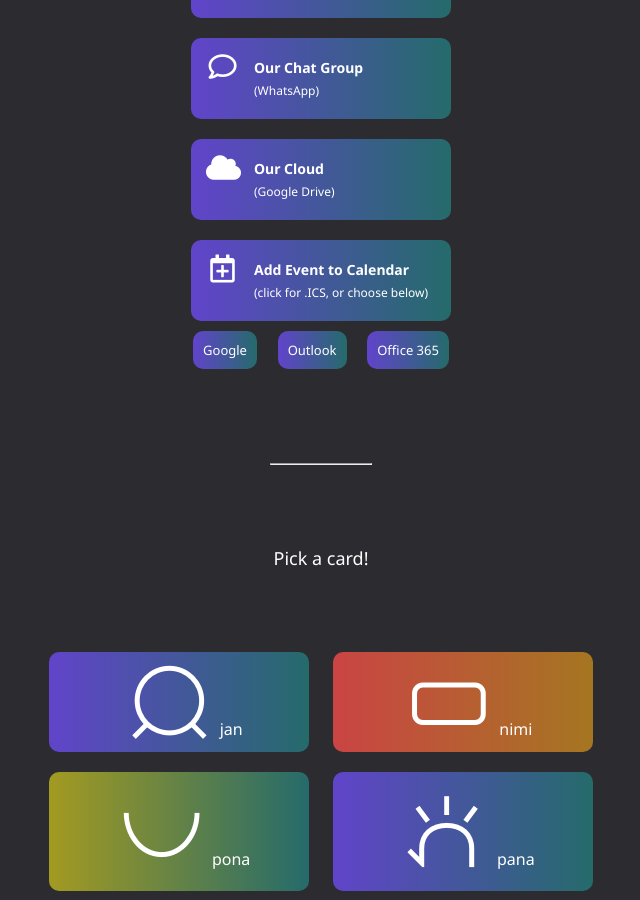
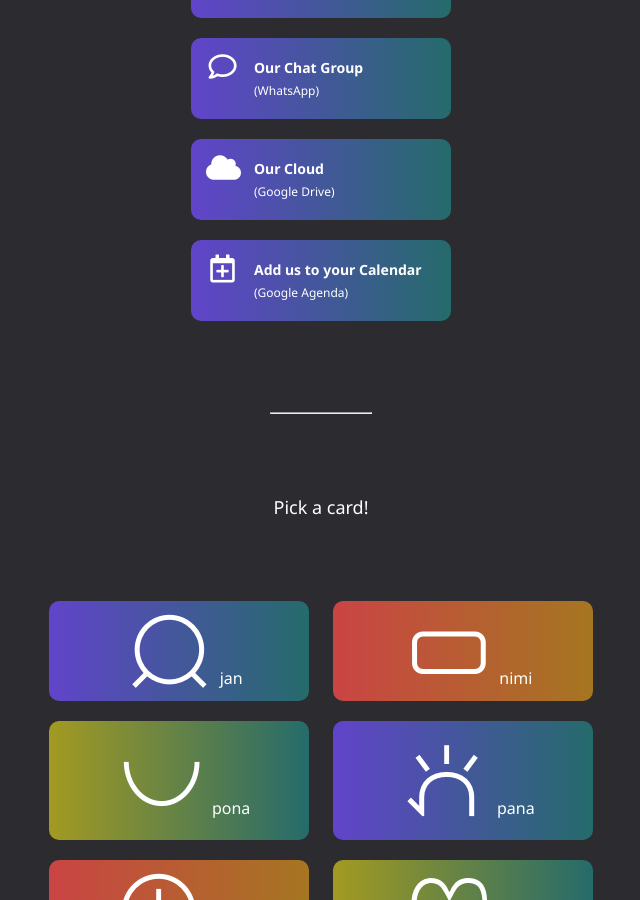
Before and after one commit to e-rotaract/e-rotaract.github.io, a Jekyll site: the page built from index.html, in a window 1280 px wide and 900 px high, scrolled down 528 px. Shown: the whole window, without its empty margins (319-959 px from the left). Built offline with Jekyll 4.4.1, drawn with Linux system fonts in a browser that asks for light colours; nearby versions of some CDN libraries; some of the changed lines change nothing that is shown.

Commit message:
Update index.html

```diff
--- a/index.html
+++ b/index.html
@@ -86,65 +86,17 @@
             </a>
         </li>
     </ul>
-    <script>
-        var start = {y: "2021",  m: "11",    d: "14",    h: "18", min: "00"};
-        var end =   {y: start.y, m: start.m, d: start.d, h: "19", min: start.min};
-        var repeat = "&recur=RRULE:FREQ=MONTHLY;BYDAY=2SU";
-
-        var title = "e-Rotaract";
-        var link = "https://e-rotaract.com/internal"
-        var description = "Details and videocall link: " + link;
-
-        var titleEncoded = escape(title);
-        var linkEncoded = escape(link);
-        var descriptionEncoded = escape(description);
-
-        var dateStartGoogle = start.y + start.m + start.d + "T" + start.h + start.min;
-        var dateEndGoogle = end.y + end.m + end.d + "T" + end.h + end.min;
-        var urlGoogle = "https://calendar.google.com/calendar/render?action=TEMPLATE&dates=" + dateStartGoogle + "00Z%2F" + dateEndGoogle + "00Z&details=" + descriptionEncoded + "&text=" + titleEncoded + repeat;
-
-        var dateStartOutlook = start.y + "-" + start.m + "-" + start.d + "T" + start.h + "%3A" + start.min;
-        var dateEndOutlook = end.y + "-" + end.m + "-" + end.d + "T" + end.h + "%3A" + end.min;
-        var urlOutlook = "https://outlook.live.com/calendar/0/deeplink/compose?body=" + descriptionEncoded + "&enddt=" + dateEndOutlook + "%3A00%2B00%3A00&path=%2Fcalendar%2Faction%2Fcompose&rru=addevent&startdt=" + dateStartOutlook + "%3A00%2B00%3A00&subject=" + titleEncoded + "&rec=RRULE:FREQ=MONTHLY;BYDAY=1SU";
-
-        var urlOffice = "https://outlook.office.com/calendar/0/deeplink/compose?body=" + descriptionEncoded + "&enddt=" + dateEndOutlook + "%3A00%2B00%3A00&path=%2Fcalendar%2Faction%2Fcompose&rru=addevent&startdt=" + dateStartOutlook + "%3A00%2B00%3A00&subject=" + titleEncoded;
-
-        var icsFile = "BEGIN:VCALENDAR\nVERSION:2.0\nPRODID:-//www.iaco.me//SpeakEat Rotaract\nBEGIN:VEVENT\nUID:" + dateStartGoogle + "hi@iaco.me\nDTSTAMP:" + dateStartGoogle + "00Z\n" + /*ATTENDEE;CN=My Self ;RSVP=TRUE:MAILTO:me@gmail.com\nORGANIZER;CN=Me:MAILTO:me@gmail.com\n*/ "DTSTART:" + dateStartGoogle +"00Z\nRRULE:FREQ=MONTHLY;BYDAY=1SU\nDTEND:" + dateEndGoogle +"00Z\nSUMMARY:" + title + "\nURL:" + link + "\nDESCRIPTION:" + description + "\nTRANSP:OPAQUE\nX-MICROSOFT-CDO-BUSYSTATUS:BUSY\nBEGIN:VALARM\nACTION:DISPLAY\nDESCRIPTION:" + title + "\nTRIGGER:-PT1H\nEND:VALARM\nEND:VEVENT\nEND:VCALENDAR";
-    </script>
     <ul>
         <li class="i-s">
-            <a onclick="window.open('data:text/calendar;charset=utf8,' + escape(icsFile));" target="_blank" style="cursor: pointer;">
+            <a href="https://calendar.google.com/calendar/u/4?cid=cm90YXJhY3RiZXlvbmRmcm9udGllcnNAZ21haWwuY29t" target="_blank">
                 <div class='logo'>
                     <i class='far fa-calendar-plus fa-2x'></i>
                 </div>
                 <p class='title'>
-                    Add Event to Calendar
+                    Add us to your Calendar
                     <span>
-                        (click for .ICS, or choose below)
+                        (Google Agenda)
                     </span>
-                </p>
-            </a>
-        </li>
-    </ul>
-    <ul>
-        <li class="i-v" style="margin: 0 8px 8px;">
-            <a onclick="window.open(urlGoogle);" target="_blank">
-                <p class='title' style="margin: 10px; cursor: pointer;">
-                    Google
-                </p>
-            </a>
-        </li>
-        <li class="i-v" style="margin: 0 8px 8px;">
-            <a onclick="window.open(urlOutlook);" target="_blank">
-                <p class='title' style="margin: 10px; cursor: pointer;">
-                    Outlook
-                </p>
-            </a>
-        </li>
-        <li class="i-v" style="margin: 0 8px 8px;">
-            <a onclick="window.open(urlOffice);" target="_blank">
-                <p class='title' style="margin: 10px; cursor: pointer;">
-                    Office 365
                 </p>
             </a>
         </li>
```
